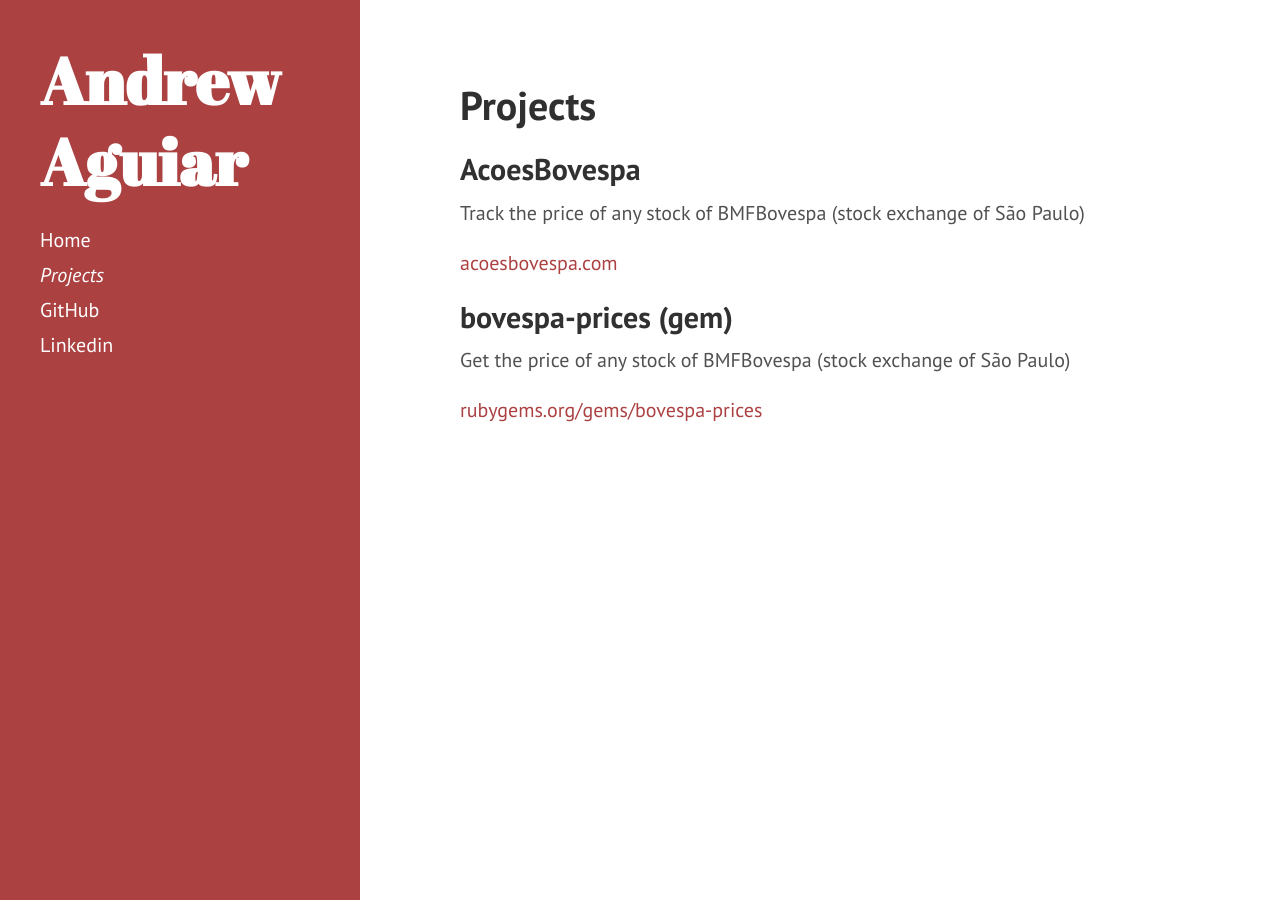
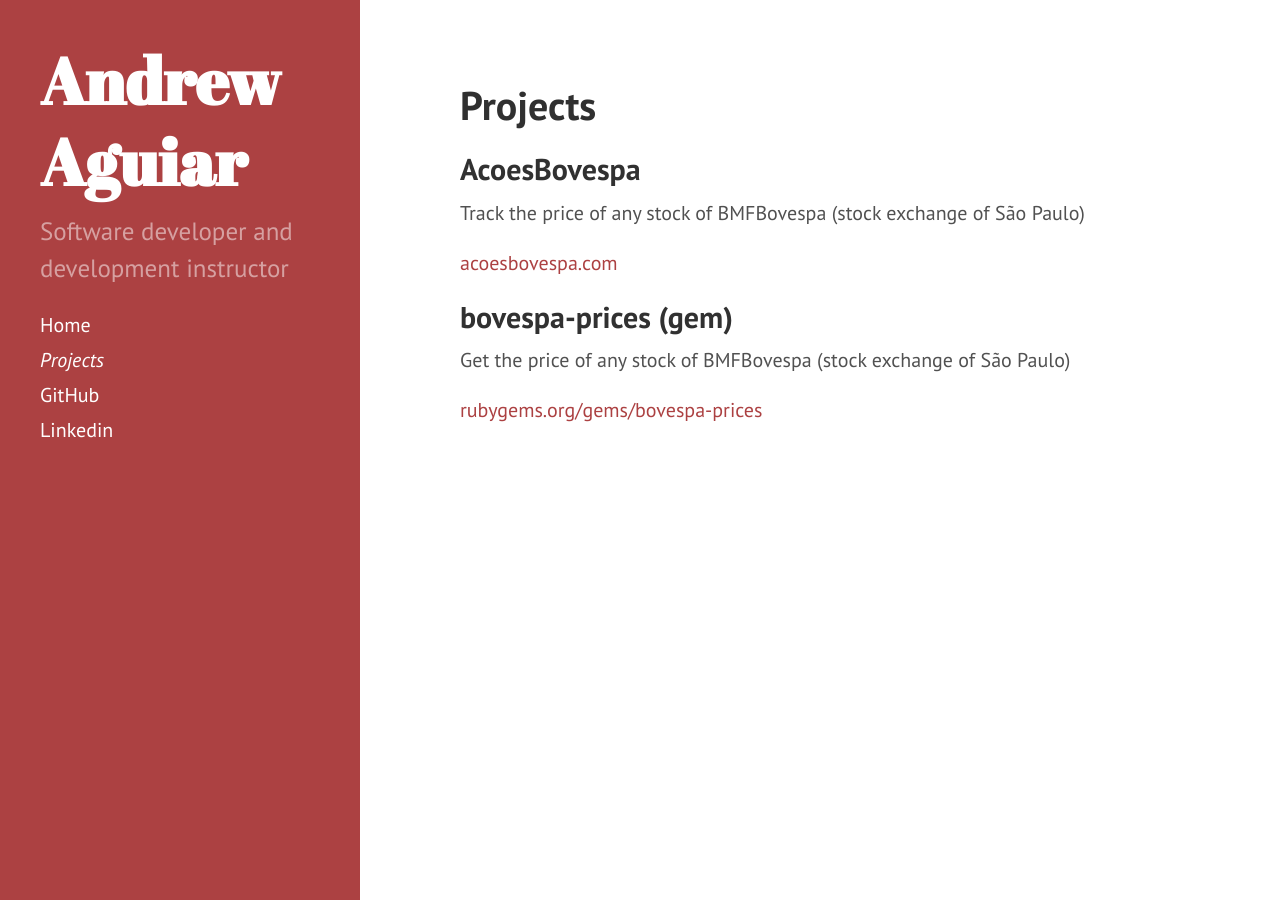
Before and after one commit to gadsc/andrewaguiar.github.io, a Jekyll site: the page built from projects/index.md, in a window 1280 px wide. Built offline with Jekyll 4.4.1, drawn with Linux system fonts in a browser that asks for light colours; Markdown is read by kramdown in place of the engine named in the settings.

Commit message:
Update _config.yml

```diff
--- a/_config.yml
+++ b/_config.yml
@@ -12,7 +12,7 @@
 # Setup
 title:            'Andrew Aguiar'
 tagline:          'Software developer'
-description:      ''
+description:      'Software developer and development instructor'
 
 url:             http://www.andrewsaguiar.com/
 assets_base_url: http://www.andrewsaguiar.com/assets/
```
